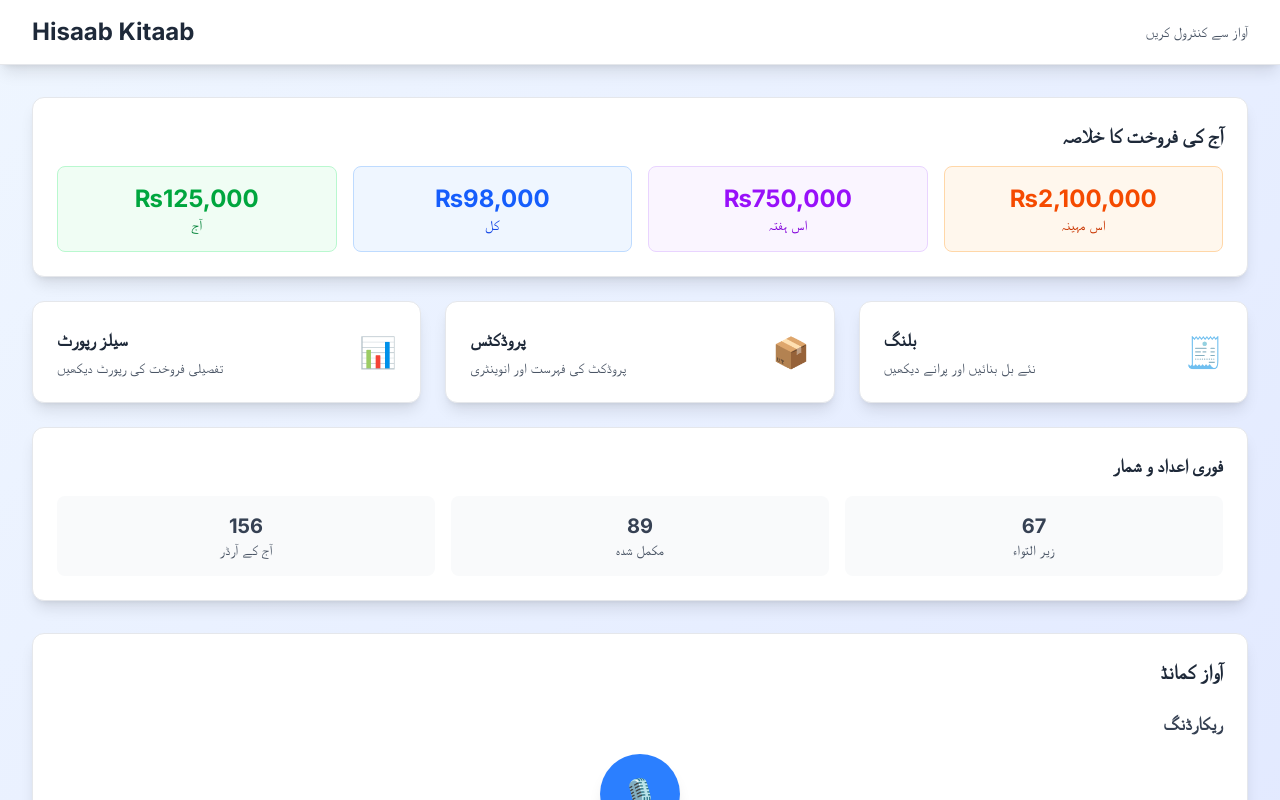
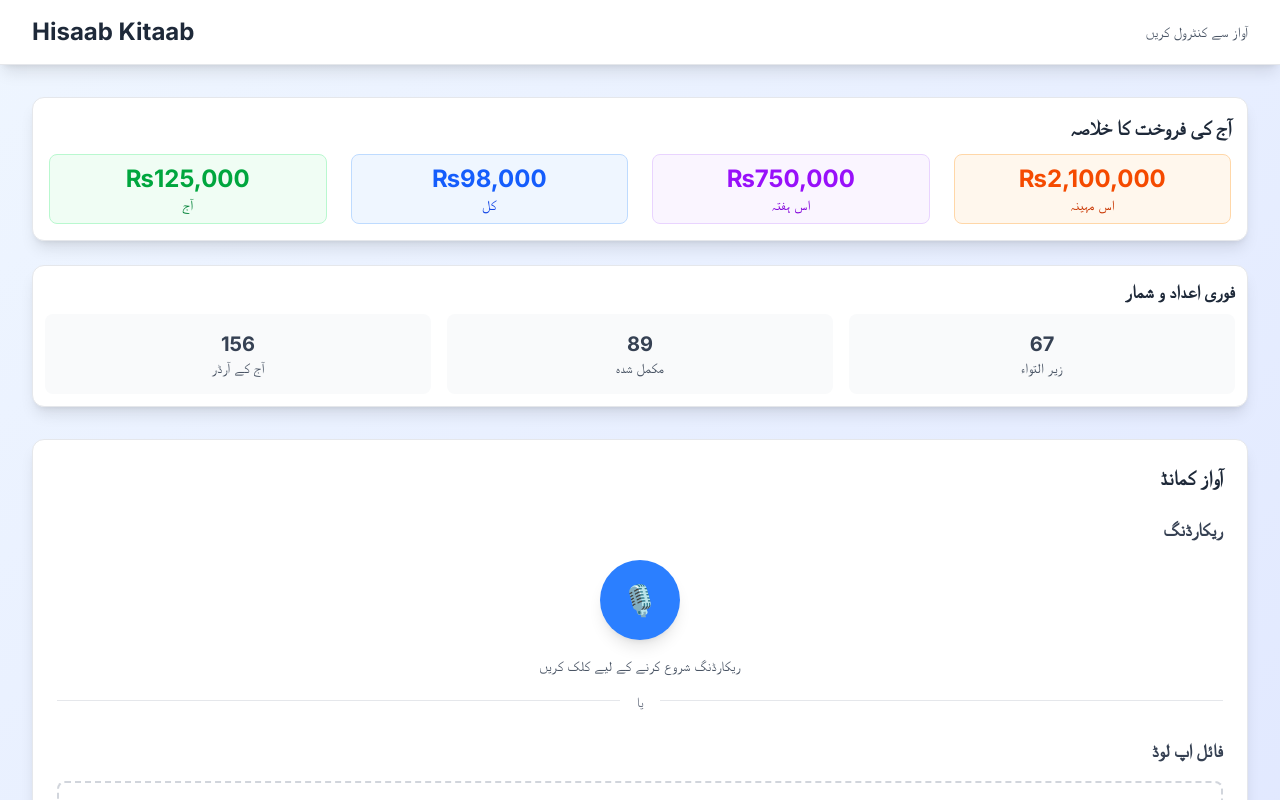
Before and after one commit to DaniaZehra/VoiceAI_HackWeek, a Next.js app in the folder voice-pos-app-frontend/: page / in a window 1280 px wide. Shown: the top 800 px of the page. Built offline with nearby package versions, Linux system fonts and the light colour scheme.

Commit message:
UI changes

```diff
--- a/voice-pos-app-frontend/src/components/Dashboard.tsx
+++ b/voice-pos-app-frontend/src/components/Dashboard.tsx
@@ -46,34 +46,34 @@ export default function Dashboard() {
   return (
     <div className="space-y-6">
       {/* Sales Summary */}
-      <div className="bg-white rounded-xl shadow-lg p-6 border border-gray-200 animate-fade-in-up">
-        <h2 className="text-xl font-bold text-gray-800 mb-4" dir="rtl">
+      <div className="bg-white rounded-xl shadow-lg p-4 border border-gray-200 animate-fade-in-up">
+        <h2 className="text-xl font-bold text-gray-800 mb-3" dir="rtl">
           آج کی فروخت کا خلاصہ
         </h2>
 
-        <div className="grid grid-cols-2 lg:grid-cols-4 gap-4">
-          <div className="text-center p-4 bg-green-50 rounded-lg border border-green-200">
+        <div className="grid grid-cols-2 lg:grid-cols-4 gap-6">
+          <div className="text-center p-2 bg-green-50 rounded-lg border border-green-200">
             <div className="text-2xl font-bold text-green-600">
               ₨{salesData.today.toLocaleString()}
             </div>
             <div className="text-sm text-green-700" dir="rtl">آج</div>
           </div>
 
-          <div className="text-center p-4 bg-blue-50 rounded-lg border border-blue-200">
+          <div className="text-center p-2 bg-blue-50 rounded-lg border border-blue-200">
             <div className="text-2xl font-bold text-blue-600">
               ₨{salesData.yesterday.toLocaleString()}
             </div>
             <div className="text-sm text-blue-700" dir="rtl">کل</div>
           </div>
 
-          <div className="text-center p-4 bg-purple-50 rounded-lg border border-purple-200">
+          <div className="text-center p-2 bg-purple-50 rounded-lg border border-purple-200">
             <div className="text-2xl font-bold text-purple-600">
               ₨{salesData.thisWeek.toLocaleString()}
             </div>
             <div className="text-sm text-purple-700" dir="rtl">اس ہفتہ</div>
           </div>
 
-          <div className="text-center p-4 bg-orange-50 rounded-lg border border-orange-200">
+          <div className="text-center p-2 bg-orange-50 rounded-lg border border-orange-200">
             <div className="text-2xl font-bold text-orange-600">
               ₨{salesData.thisMonth.toLocaleString()}
             </div>
@@ -82,7 +82,7 @@ export default function Dashboard() {
         </div>
       </div>
 
-      {/* Action Cards */}
+      {/* Action Cards
       <div className="grid grid-cols-1 md:grid-cols-3 gap-6">
         <DashboardCard
           title="سیلز رپورٹ"
@@ -104,11 +104,11 @@ export default function Dashboard() {
           icon="🧾"
           onClick={() => handleCardClick('Billing')}
         />
-      </div>
+      </div> */}
 
       {/* Quick Stats */}
-      <div className="bg-white rounded-xl shadow-lg p-6 border border-gray-200 animate-fade-in-up">
-        <h3 className="text-lg font-semibold text-gray-800 mb-4" dir="rtl">
+      <div className="bg-white rounded-xl shadow-lg p-3 border border-gray-200 animate-fade-in-up">
+        <h3 className="text-lg font-semibold text-gray-800 mb-2" dir="rtl">
           فوری اعداد و شمار
         </h3>
 
```
